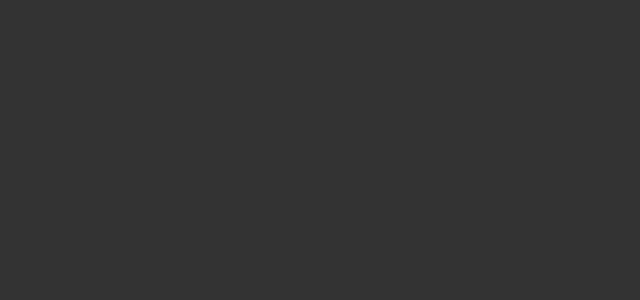
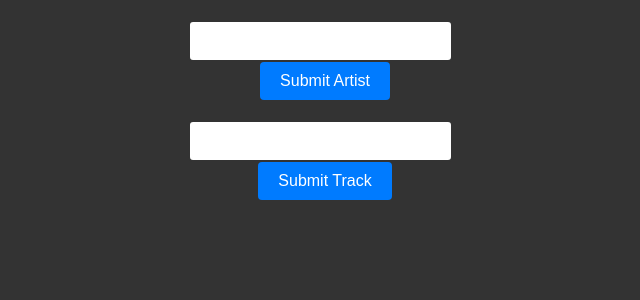
Before and after one commit to nikobross/Guessify, a React (Create React App) app in the folder client/: page /playing-song in a window 1280 px wide. Before the commit this address had no page. Shown: the top 300 px of the page, without its empty margins (315-955 px from the left). Built offline with nearby package versions, Linux system fonts and the light colour scheme.

Commit message:
tracks guesses and moves between pages properly, added PlayingSong component and refactored other components to properly move to it

```diff
--- a/client/src/App.js
+++ b/client/src/App.js
@@ -12,6 +12,7 @@ import MoreGames from './components/MoreGames'; // Ensure this import is correct
 import PlaySong from './components/PlaySong';
 import WaitingRoom from './components/WaitingRoom';
 import HostWaitingRoom from './components/HostWaitingRoom';
+import PlayingSong from './components/PlayingSong';
 
 function App() {
   return (
@@ -29,6 +30,7 @@ function App() {
         <Route path="/play" element={<PlaySong />} />
         <Route path="/waiting-room" element={<WaitingRoom />} />
         <Route path="/host-waiting-room" element={<HostWaitingRoom />} />
+        <Route path="/playing-song" element={<PlayingSong />} />
       </Routes>
     </Router>
   );
--- a/client/src/components/Card.js
+++ b/client/src/components/Card.js
@@ -43,7 +43,7 @@ const Card = ({ playlistUri, playlistName, image, onClick, tooltip, imageClass =
       if (response.ok) {
         const data = await response.json();
         console.log('Game created:', data);
-        navigate('/host-waiting-room', { state: { gameCode: data.game_code } });
+        navigate('/host-waiting-room', { state: { gameCode: data.game.game_code, userId: data.user_id } });
       } else {
         const errorData = await response.json();
         setErrorMessage(errorData.message);
--- a/client/src/components/HostWaitingRoom.js
+++ b/client/src/components/HostWaitingRoom.js
@@ -1,14 +1,16 @@
 import React, { useEffect, useState } from 'react';
-import { useLocation } from 'react-router-dom';
+import { useNavigate, useLocation } from 'react-router-dom';
 import TopBar from './TopBars';
 import './css/WaitingRoom.css';
 
 const HostWaitingRoom = () => {
+  const navigate = useNavigate();
   const location = useLocation();
-  const { gameCode } = location.state || {};
+  const { gameCode, userId } = location.state || {};
   const [isLoggedIn, setIsLoggedIn] = useState(false);
   const [username, setUsername] = useState('');
   const [players, setPlayers] = useState([]);
+  const [gameState, setGameState] = useState('waiting');
 
   useEffect(() => {
     // Check if the user is logged in by checking localStorage
@@ -24,7 +26,6 @@ const HostWaitingRoom = () => {
         fetch(`/get-players-in-game/${gameCode}`)
           .then(response => response.json())
           .then(data => {
-            console.log('Players:', data);
             if (data.players) {
               setPlayers(data.players);
             }
@@ -33,17 +34,48 @@ const HostWaitingRoom = () => {
       }
     };
 
-    // Fetch players immediately and then periodically
+    const fetchGameState = () => {
+      if (gameCode) {
+        fetch(`/get-gamestate/${gameCode}`)
+          .then(response => response.json())
+          .then(data => {
+            setGameState(data.gamestate);
+            if (data.gamestate === 'playing') {
+              navigate('/playing-song', { state: { gameCode, userId } });
+            }
+          })
+          .catch(error => console.error('Error fetching game state:', error));
+      }
+    };
+
+    // Fetch players and game state immediately and then periodically
     fetchPlayers();
-    const intervalId = setInterval(fetchPlayers, 5000); // Fetch players every 5 seconds
+    fetchGameState();
+    const intervalId = setInterval(() => {
+      fetchPlayers();
+      fetchGameState();
+    }, 5000); // Fetch players and game state every 5 seconds
 
     // Cleanup interval on component unmount
     return () => clearInterval(intervalId);
-  }, [gameCode]);
+  }, [gameCode, navigate, userId]);
 
   const handleNext = () => {
-    // Placeholder action for the "Next" button
-    console.log('Next button clicked');
+    // Change the game state to "playing"
+    fetch('/change-gamestate', {
+      method: 'POST',
+      headers: {
+        'Content-Type': 'application/json',
+      },
+      body: JSON.stringify({ game_code: gameCode, new_state: 'playing' }),
+    })
+      .then(response => response.json())
+      .then(data => {
+        console.log('Game state changed:', data);
+        setGameState('playing');
+        navigate('/playing-song', { state: { gameCode, userId } });
+      })
+      .catch(error => console.error('Error changing game state:', error));
   };
 
   return (
--- a/client/src/components/JoinGame.js
+++ b/client/src/components/JoinGame.js
@@ -19,7 +19,8 @@ const JoinGame = ({ isLoggedIn, username }) => {
       });
 
       if (response.ok) {
-        navigate('/waiting-room', { state: { gameCode: gameCode } });
+        const data = await response.json();
+        navigate('/waiting-room', { state: { gameCode: gameCode, userId: data.user_id } });
       } else {
         setErrorMessage('Game could not be found');
       }
@@ -42,9 +43,7 @@ const JoinGame = ({ isLoggedIn, username }) => {
             value={gameCode}
             onChange={(e) => setGameCode(e.target.value)}
           />
-          <button className="join-game-button" onClick={handleJoinGame}>
-            Join
-          </button>
+          <button className="join-game-button" onClick={handleJoinGame}>Join</button>
           {errorMessage && <p className="error-message">{errorMessage}</p>}
         </div>
       </div>
--- /dev/null
+++ b/client/src/components/PlayingSong.js
@@ -0,0 +1,90 @@
+import React, { useState } from 'react';
+import { useNavigate, useLocation } from 'react-router-dom';
+import './css/PlayingSong.css';
+
+const PlayingSong = () => {
+  const location = useLocation();
+  const { gameCode, userId } = location.state || {};
+  const [artistGuess, setArtistGuess] = useState('');
+  const [trackGuess, setTrackGuess] = useState('');
+  const [isArtistSubmitted, setIsArtistSubmitted] = useState(false);
+  const [isTrackSubmitted, setIsTrackSubmitted] = useState(false);
+
+  const handleArtistSubmit = () => {
+    // Lock the input field and button
+    setIsArtistSubmitted(true);
+    console.log('Artist guess:', artistGuess);
+    console.log('Game code:', gameCode);
+    console.log('User ID:', userId);
+    // Send the guess to the server
+    fetch('/lock-in-guess-artist', {
+      method: 'POST',
+      headers: {
+        'Content-Type': 'application/json',
+      },
+      body: JSON.stringify({ game_code: gameCode, artist_guess: artistGuess, user_id: userId }),
+    })
+      .then(response => response.json())
+      .then(data => {
+        console.log('Response:', data);
+      })
+      .catch(error => console.error('Error:', error));
+  };
+
+  const handleTrackSubmit = () => {
+    // Lock the input field and button
+    setIsTrackSubmitted(true);
+    // Send the guess to the server
+    fetch('/lock-in-guess-track', {
+      method: 'POST',
+      headers: {
+        'Content-Type': 'application/json',
+      },
+      body: JSON.stringify({ game_code: gameCode, track_guess: trackGuess, user_id: userId }),
+    })
+      .then(response => response.json())
+      .then(data => {
+        console.log('Response:', data);
+      })
+      .catch(error => console.error('Error:', error));
+  };
+
+  return (
+    <div className="playing-song-container">
+      <div className="input-group">
+        <input
+          type="text"
+          value={artistGuess}
+          onChange={(e) => setArtistGuess(e.target.value)}
+          disabled={isArtistSubmitted}
+          className={isArtistSubmitted ? 'locked' : ''}
+        />
+        <button
+          onClick={handleArtistSubmit}
+          disabled={isArtistSubmitted}
+          className={isArtistSubmitted ? 'locked' : ''}
+        >
+          Submit Artist
+        </button>
+      </div>
+      <div className="input-group">
+        <input
+          type="text"
+          value={trackGuess}
+          onChange={(e) => setTrackGuess(e.target.value)}
+          disabled={isTrackSubmitted}
+          className={isTrackSubmitted ? 'locked' : ''}
+        />
+        <button
+          onClick={handleTrackSubmit}
+          disabled={isTrackSubmitted}
+          className={isTrackSubmitted ? 'locked' : ''}
+        >
+          Submit Track
+        </button>
+      </div>
+    </div>
+  );
+};
+
+export default PlayingSong;
--- a/client/src/components/WaitingRoom.js
+++ b/client/src/components/WaitingRoom.js
@@ -1,14 +1,16 @@
 import React, { useEffect, useState } from 'react';
-import { useLocation } from 'react-router-dom';
+import { useNavigate, useLocation } from 'react-router-dom';
 import TopBar from './TopBars';
 import './css/WaitingRoom.css';
 
 const WaitingRoom = () => {
+  const navigate = useNavigate();
   const location = useLocation();
-  const { gameCode } = location.state || {};
+  const { gameCode, userId } = location.state || {};
   const [isLoggedIn, setIsLoggedIn] = useState(false);
   const [username, setUsername] = useState('');
   const [players, setPlayers] = useState([]);
+  const [gameState, setGameState] = useState('waiting');
 
   useEffect(() => {
     // Check if the user is logged in by checking localStorage
@@ -24,7 +26,6 @@ const WaitingRoom = () => {
         fetch(`/get-players-in-game/${gameCode}`)
           .then(response => response.json())
           .then(data => {
-            console.log('Players:', data);
             if (data.players) {
               setPlayers(data.players);
             }
@@ -33,13 +34,31 @@ const WaitingRoom = () => {
       }
     };
 
-    // Fetch players immediately and then periodically
+    const fetchGameState = () => {
+      if (gameCode) {
+        fetch(`/get-gamestate/${gameCode}`)
+          .then(response => response.json())
+          .then(data => {
+            setGameState(data.gamestate);
+            if (data.gamestate === 'playing') {
+              navigate('/playing-song', { state: { gameCode, userId } });
+            }
+          })
+          .catch(error => console.error('Error fetching game state:', error));
+      }
+    };
+
+    // Fetch players and game state immediately and then periodically
     fetchPlayers();
-    const intervalId = setInterval(fetchPlayers, 5000); // Fetch players every 5 seconds
+    fetchGameState();
+    const intervalId = setInterval(() => {
+      fetchPlayers();
+      fetchGameState();
+    }, 5000); // Fetch players and game state every 5 seconds
 
     // Cleanup interval on component unmount
     return () => clearInterval(intervalId);
-  }, [gameCode]);
+  }, [gameCode, navigate, userId]);
 
   return (
     <div>
--- /dev/null
+++ b/client/src/components/css/PlayingSong.css
@@ -0,0 +1,38 @@
+.playing-song-container {
+  display: flex;
+  flex-direction: column;
+  align-items: center;
+  margin-top: 20px;
+}
+
+.input-group {
+  margin-bottom: 20px;
+}
+
+input {
+  padding: 10px;
+  font-size: 16px;
+  margin-right: 10px;
+  border: 1px solid #ccc;
+  border-radius: 4px;
+}
+
+button {
+  padding: 10px 20px;
+  font-size: 16px;
+  background-color: #007bff;
+  color: white;
+  border: none;
+  border-radius: 4px;
+  cursor: pointer;
+}
+
+button:hover {
+  background-color: #0056b3;
+}
+
+input.locked,
+button.locked {
+  background-color: #ccc;
+  cursor: not-allowed;
+}
```
Also changed, not shown: 2 other files (tests, documents, lock files or other folders).
